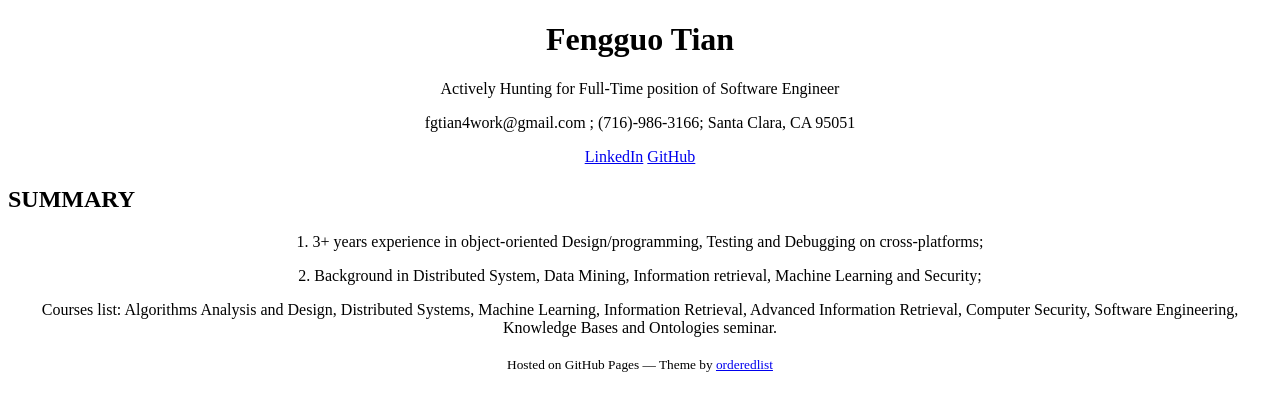
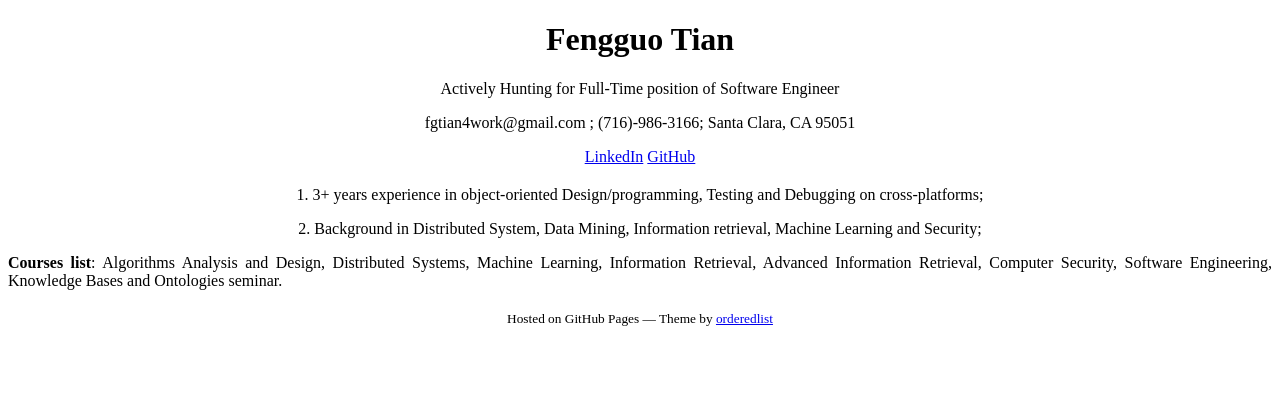
Before and after one commit to frankyyyt/frankyyyt.github.io, a plain HTML site: page resume.html in a window 1280 px wide. Drawn offline with Linux system fonts and the light colour scheme.

Commit message:
Update resume.html

```diff
--- a/resume.html
+++ b/resume.html
@@ -5,6 +5,14 @@
     h1 {text-align:center;}
     h2 {text-align:left;}
     p {text-align:center;}
+    p.date {
+     text-align: right;
+    }
+
+   p.main {
+    text-align: justify;
+   }
+
   </style>
   <meta charset="utf-8">
     <meta http-equiv="X-UA-Compatible" content="chrome=1">
@@ -22,11 +30,12 @@
         <p><a href="https://www.linkedin.com/in/fengguo-tian-8994425a"> LinkedIn</a> <a>   </a>
                    <a href="https://frankyyyt.github.io/"> GitHub</a> </p>
 
-        <h2> SUMMARY </h2>
+        <h2>  </h2> <!-- SUMMARY -->
         <p> 1. 3+ years experience in object-oriented Design/programming, Testing and Debugging on cross-platforms; </p>
         <p> 2. Background in Distributed System, Data Mining, Information retrieval, Machine Learning and Security; </p>
-
-<p> Courses list: Algorithms Analysis and Design, Distributed Systems, Machine Learning, Information Retrieval,
+<!--         <p class="date">May, 2014</p>
+ -->
+        <p class="main"> <b>Courses list</b>: Algorithms Analysis and Design, Distributed Systems, Machine Learning, Information Retrieval,
 Advanced Information Retrieval, Computer Security, Software Engineering, Knowledge Bases and Ontologies seminar. </p>
       </header>
 
```
